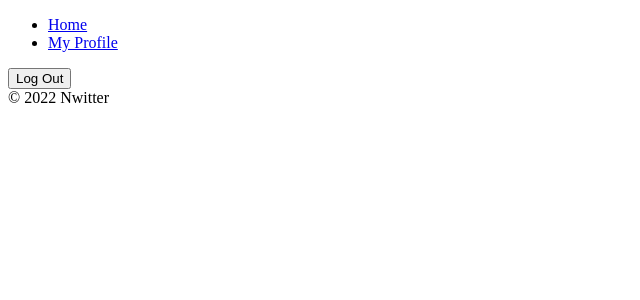
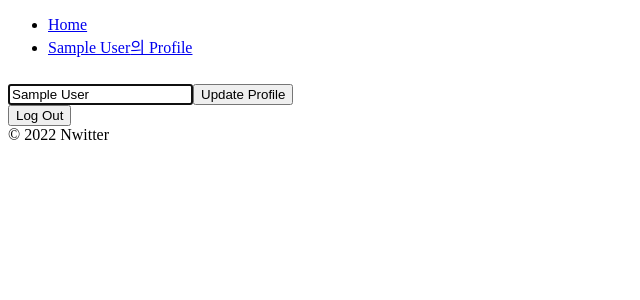
Before and after one commit to oogab/nwitter, a React (Create React App) app: page /profile in a window 1280 px wide. Shown: the top 300 px of the page, without its empty margins (0-640 px from the left). Built offline with nearby package versions, Linux system fonts and the light colour scheme; no server answers; the database is empty; sample sign-in values are in the browser's storage.

Commit message:
Update Profile Bugfix

```diff
--- a/src/components/App.js
+++ b/src/components/App.js
@@ -8,18 +8,29 @@ function App() {
   const [init, setInit] = useState(false)
   const [isLoggedIn, setIsLoggedIn] = useState(false)
   const [userObj, setUserObj] = useState(null)
+  const [userDisplayName, setUserDisplayName] = useState("")
 
   useEffect(() => {
     const auth = authService
     onAuthStateChanged(auth, (user) => {
-      user ? setUserObj(user) : setUserObj(null)
+      if (user) {
+        setUserObj(user)
+        setUserDisplayName(user.displayName)
+      } else {
+        setUserObj(null)
+      }
       setInit(true)
     })
   }, [])
 
+  const refreshUser = (newDisplayName) => {
+    setUserObj(authService.currentUser)
+    setUserDisplayName(newDisplayName)
+  }
+
   return (
     <>
-      { init ? <AppRouter isLoggedIn={Boolean(userObj)} userObj={userObj} /> : "Initializing..." }
+      { init ? <AppRouter isLoggedIn={Boolean(userObj)} userObj={userObj} userDisplayName={userDisplayName} refreshUser={refreshUser} /> : "Initializing..." }
       <footer>&copy; {new Date().getFullYear()} Nwitter</footer>
     </>
   );
--- a/src/components/AppRouter.js
+++ b/src/components/AppRouter.js
@@ -5,15 +5,15 @@ import Home from 'routes/Home'
 import Profile from 'routes/Profile'
 import Navigation from 'components/Navigation'
 
-const AppRouter = ({ isLoggedIn, userObj }) => {
+const AppRouter = ({ isLoggedIn, userObj, userDisplayName, refreshUser }) => {
   return (
     <Router>
-      {isLoggedIn && <Navigation />}
+      {isLoggedIn && <Navigation userObj={userObj} userDisplayName={userDisplayName} />}
       <Routes>
         {isLoggedIn ? (
           <>
             <Route path="/" element={<Home userObj={userObj} />} />
-            <Route path="/profile" element={<Profile userObj={userObj} />}/>
+            <Route path="/profile" element={<Profile userObj={userObj} userDisplayName={userDisplayName} refreshUser={refreshUser} />}/>
           </>
         ) : (
           <>
--- a/src/components/Navigation.js
+++ b/src/components/Navigation.js
@@ -1,13 +1,13 @@
 import React from "react";
 import { useNavigate, Link } from "react-router-dom";
 
-const Navigation = () => <nav>
+const Navigation = ({ userObj, userDisplayName }) => <nav>
     <ul>
         <li>
             <Link to="/">Home</Link>
         </li>
         <li>
-            <Link to="/profile">My Profile</Link>
+            <Link to="/profile">{userDisplayName}의 Profile</Link>
         </li>
     </ul>
 </nav>
--- a/src/routes/Profile.js
+++ b/src/routes/Profile.js
@@ -1,13 +1,33 @@
-import React, { useEffect } from "react";
+import React, { useState, useEffect } from "react";
 import { authService, dbService } from "fbase";
+import { updateProfile } from "firebase/auth";
 import { collection, getDocs, orderBy, query, where } from "firebase/firestore";
 // import { useNavigate } from "react-router-dom";
 
-const Profile = ({ userObj }) => {
+const Profile = ({ userObj, refreshUser }) => {
   // const navigate = useNavigate()
+  const [newDisplayName, setNewDisplayName] = useState(userObj.displayName)
+
   const onLogOutClick = () => {
     authService.signOut()
     // navigate("/")
+  }
+
+  const onChange = (event) => {
+    const {
+      target: {value},
+    } = event
+    setNewDisplayName(value)
+  }
+
+  const onSubmit = async (event) => {
+    event.preventDefault()
+    if (userObj.displayName !== newDisplayName) {
+      await updateProfile(userObj, {
+        displayName: newDisplayName
+      })
+      refreshUser(newDisplayName)
+    }
   }
 
   const getMyNweets = async () => {
@@ -18,7 +38,7 @@ const Profile = ({ userObj }) => {
     )
     const querySnapshot = await getDocs(q)
     querySnapshot.forEach((doc) => {
-      console.log(doc.id, "=>", doc.data())
+      // console.log(doc.id, "=>", doc.data())
     })
   }
 
@@ -28,7 +48,25 @@ const Profile = ({ userObj }) => {
 
   return (
     <>
-        <button onClick={onLogOutClick}>Log Out</button>
+      <form onSubmit={onSubmit} className="profileForm">
+        <input
+          onChange={onChange}
+          type="text"
+          autoFocus
+          placeholder="Display name"
+          value={newDisplayName}
+          className="formInput"
+        />
+        <input
+          type="submit"
+          value="Update Profile"
+          className="formBtn"
+          style={{
+            marginTop: 10
+          }}
+        />
+      </form>
+      <button onClick={onLogOutClick}>Log Out</button>
     </>
   )
 }
```
